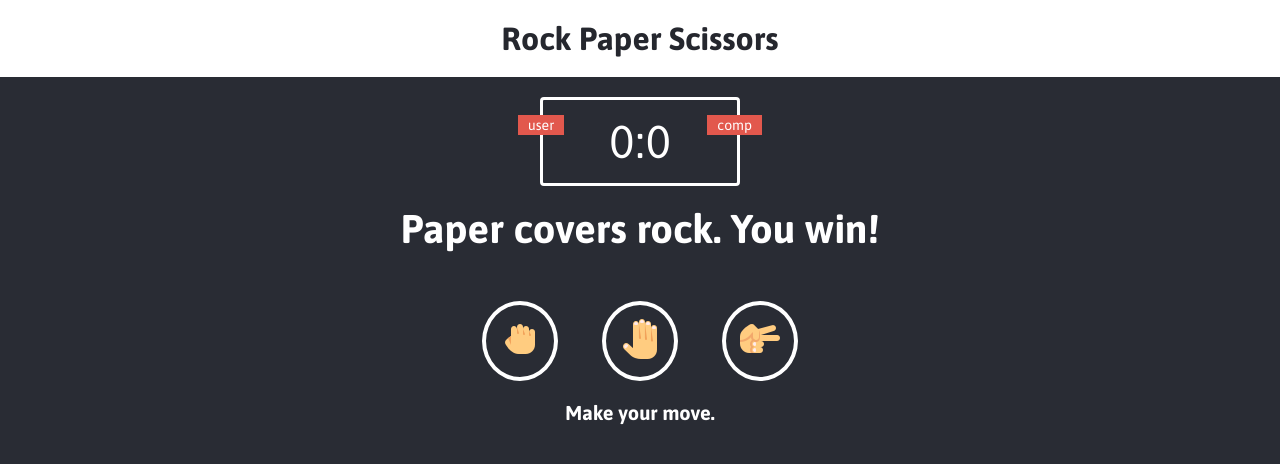
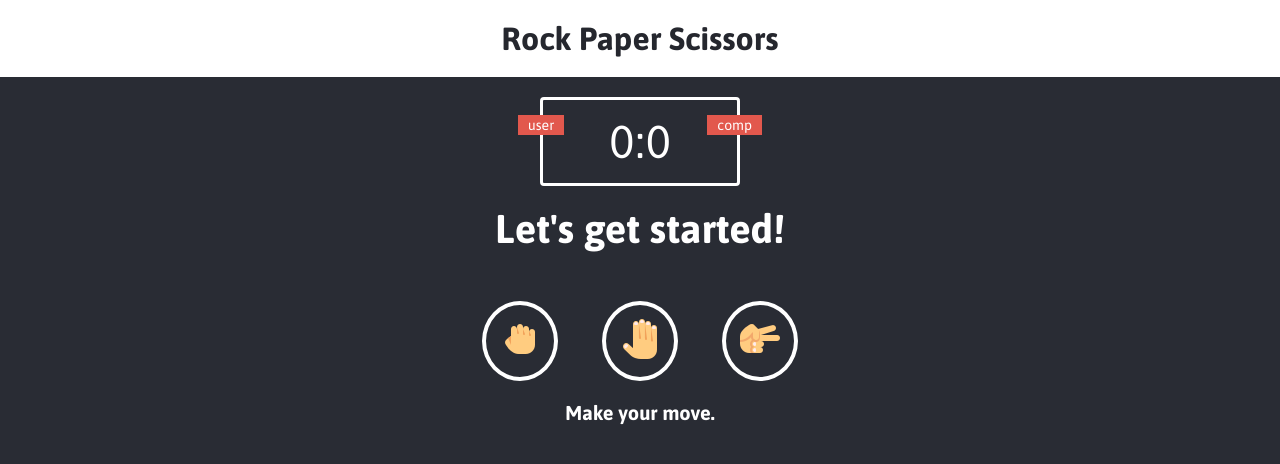
Before and after one commit to swaddell7/rock-paper-scissor-game, a plain HTML site: page index.html in a window 1280 px wide. Drawn offline with Linux system fonts and the light colour scheme.

Commit message:
touchups

```diff
--- a/index.html
+++ b/index.html
@@ -18,7 +18,7 @@
       </div>
 
       <div class="result">
-        <p>Paper covers rock. You win!</p>
+        <p>Let's get started!</p>
       </div>
 
       <div class="choices">
```
